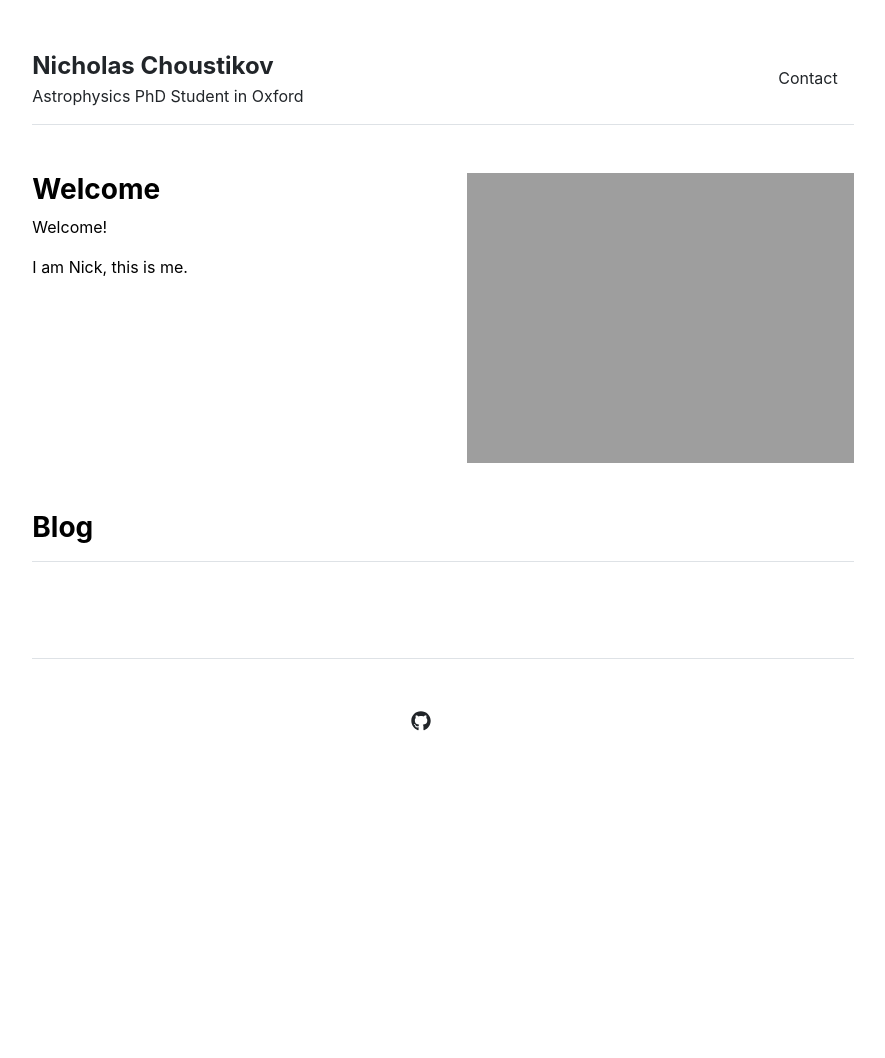
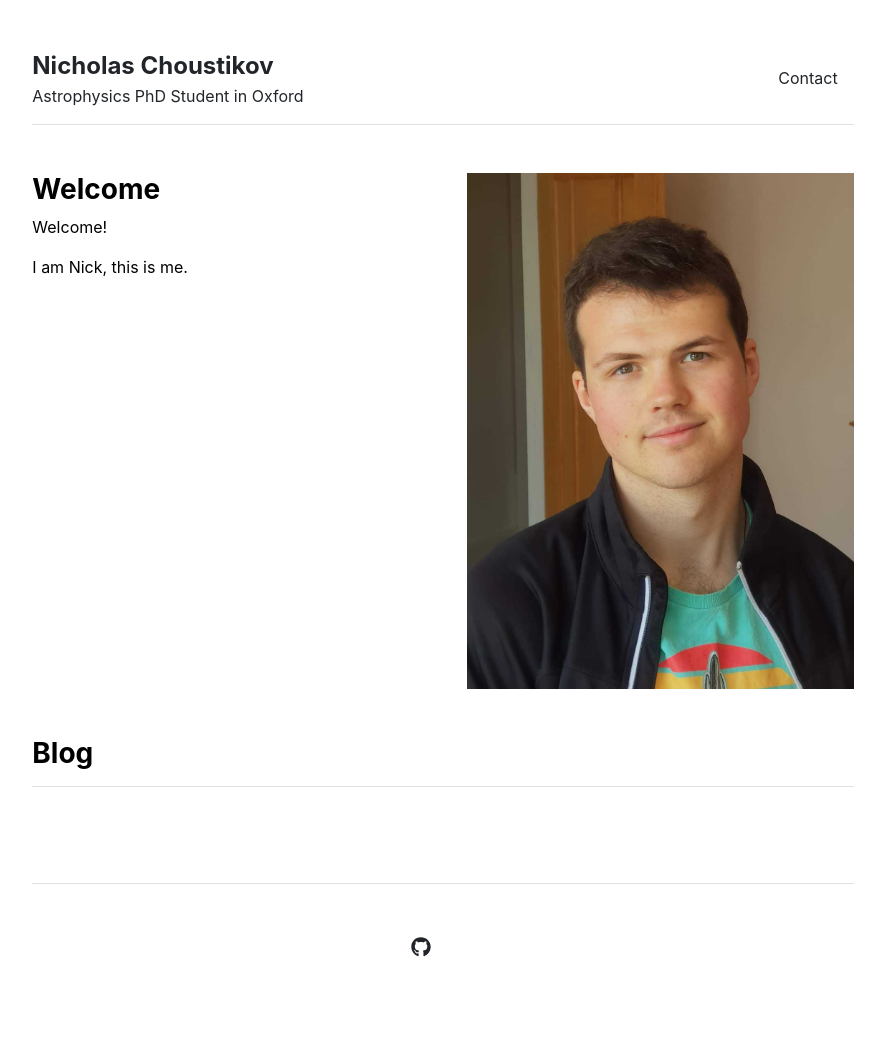
Before and after one commit to Chousti/Chousti.github.io, a Jekyll site: the page built from index.md, in a window 1280 px wide. Shown: the whole page, without its empty margins (197-1082 px from the left). Built offline with Jekyll 4.4.1, drawn with Linux system fonts in a browser that asks for light colours; before the commit the page ends 900 px from its top, so only the background shows below that.

Commit message:
adding photo

```diff
--- a/_layouts/home.html
+++ b/_layouts/home.html
@@ -8,7 +8,7 @@ layout: default
     {{ content }}
   </div>
   <div class="col-md-6">
-    <img src="{{ site.github.url }}/assets/img/home.jpg" alt="Home" width="100%">
+    <img src="{{ site.github.url }}/assets/img/home_photo.jpg" alt="Home" width="100%">
   </div>
 </div>
 
```
Also changed, not shown: assets/img/home_photo.jpg (added).
